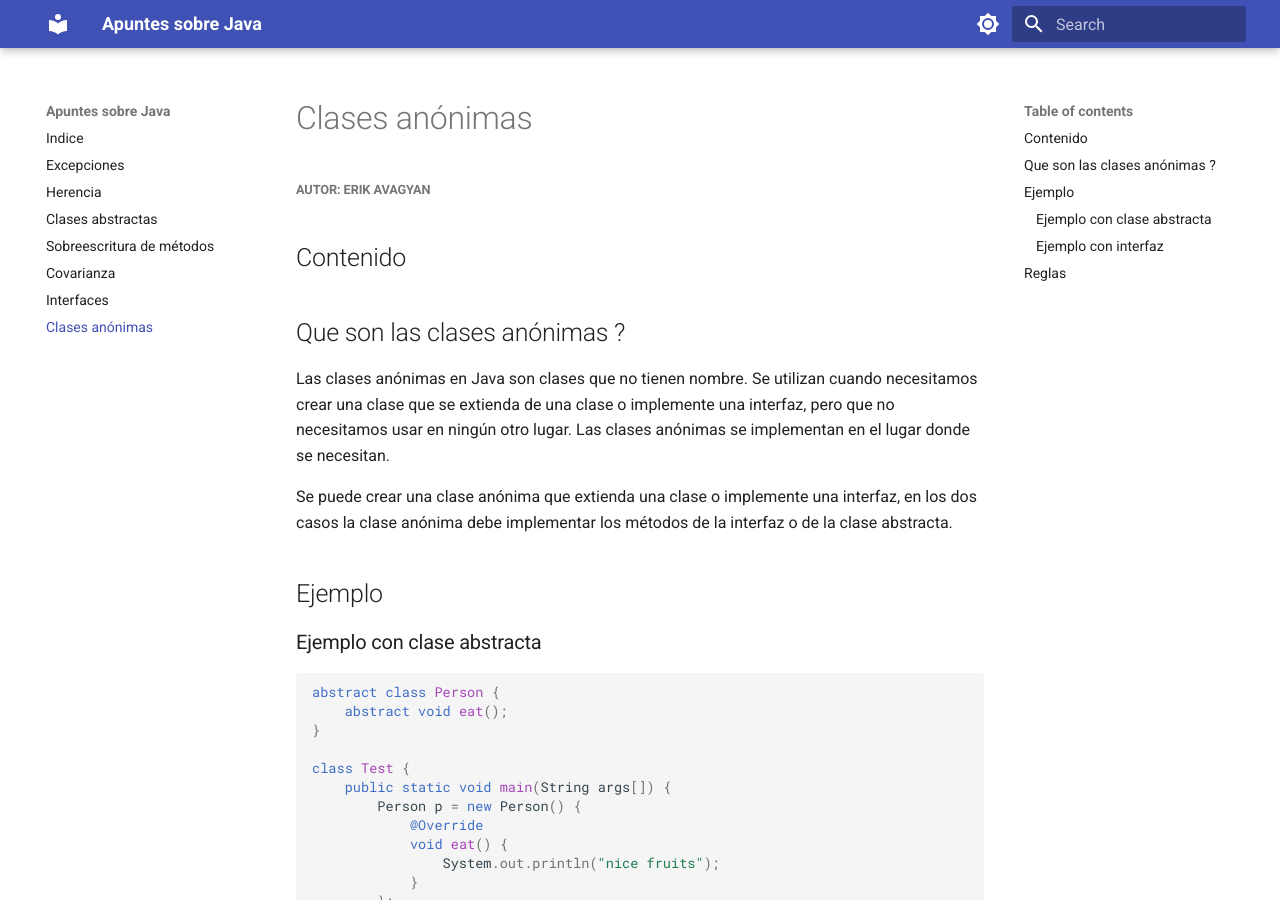
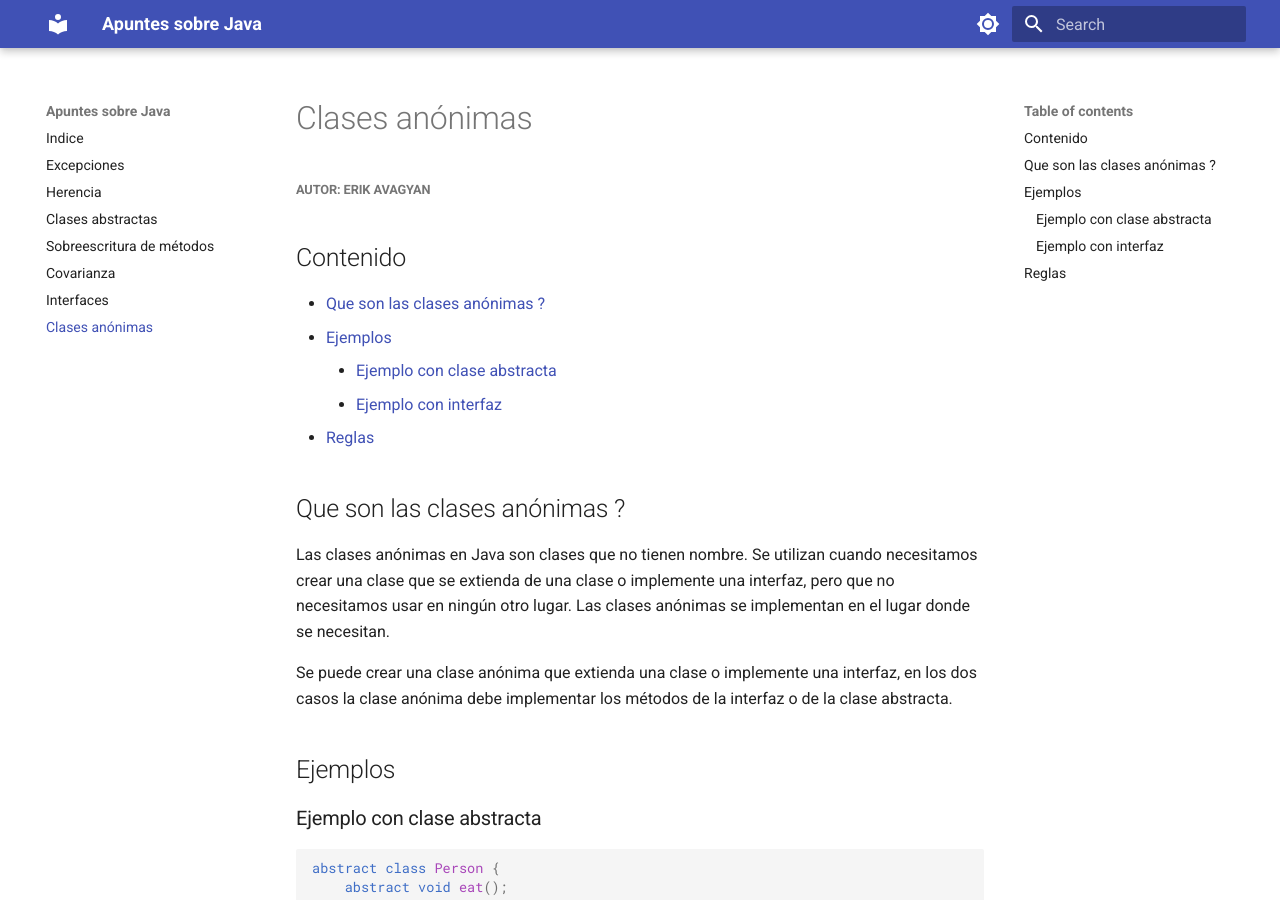
Before and after one commit to ea57-ua/java, an MkDocs documentation site: the page built from docs/java/clases_anonimas.md, in a window 1280 px wide and 900 px high. Built offline with MkDocs 1.6.1 and Material for MkDocs 9.7.7, drawn with Linux system fonts in a browser that asks for light colours.

Commit message:
indcie añadido

````diff
--- a/docs/java/clases_anonimas.md
+++ b/docs/java/clases_anonimas.md
@@ -2,13 +2,18 @@
 ##### Autor: Erik Avagyan
 
 ## Contenido
+- [Que son las clases anónimas ?](#que-son-las-clases-anónimas-)
+- [Ejemplos](#ejemplo)
+    - [Ejemplo con clase abstracta](#ejemplo-con-clase-abstracta)
+    - [Ejemplo con interfaz](#ejemplo-con-interfaz)
+- [Reglas](#reglas)
 
 ## Que son las clases anónimas ?
 Las clases anónimas en Java son clases que no tienen nombre. Se utilizan cuando necesitamos crear una clase que se extienda de una clase o implemente una interfaz, pero que no necesitamos usar en ningún otro lugar. Las clases anónimas se implementan en el lugar donde se necesitan.
 
 Se puede crear una clase anónima que extienda una clase o implemente una interfaz, en los dos casos la clase anónima debe implementar los métodos de la interfaz o de la clase abstracta.
 
-## Ejemplo
+## Ejemplos
 
 ### Ejemplo con clase abstracta
 ```java
````
